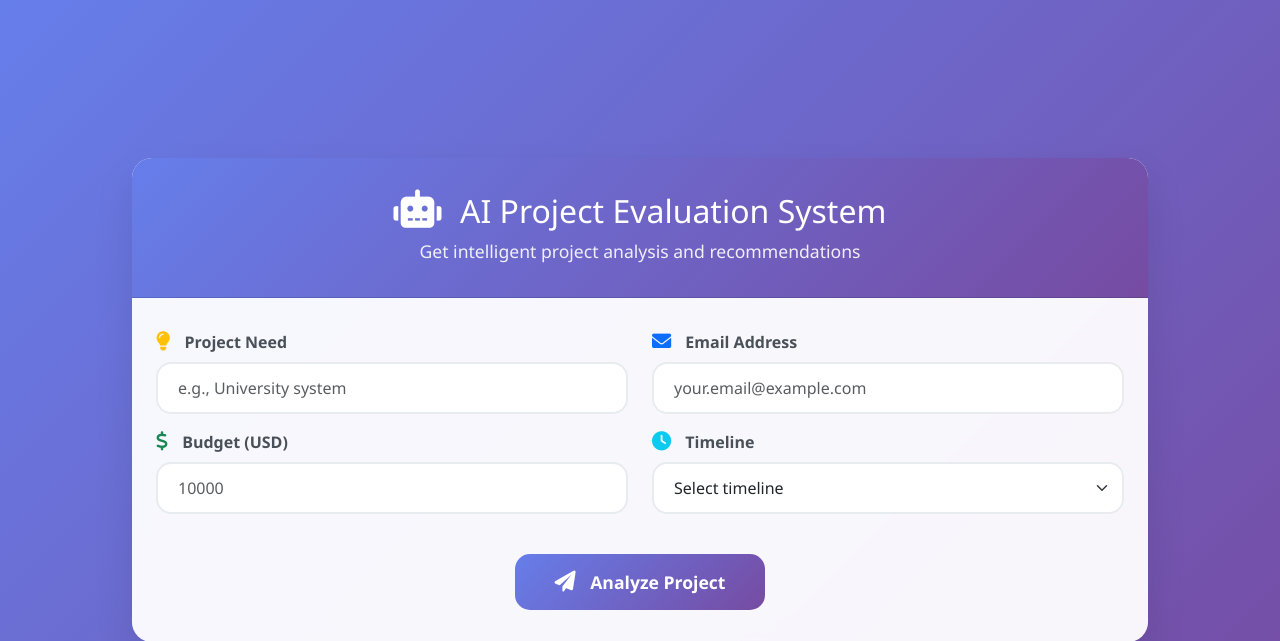
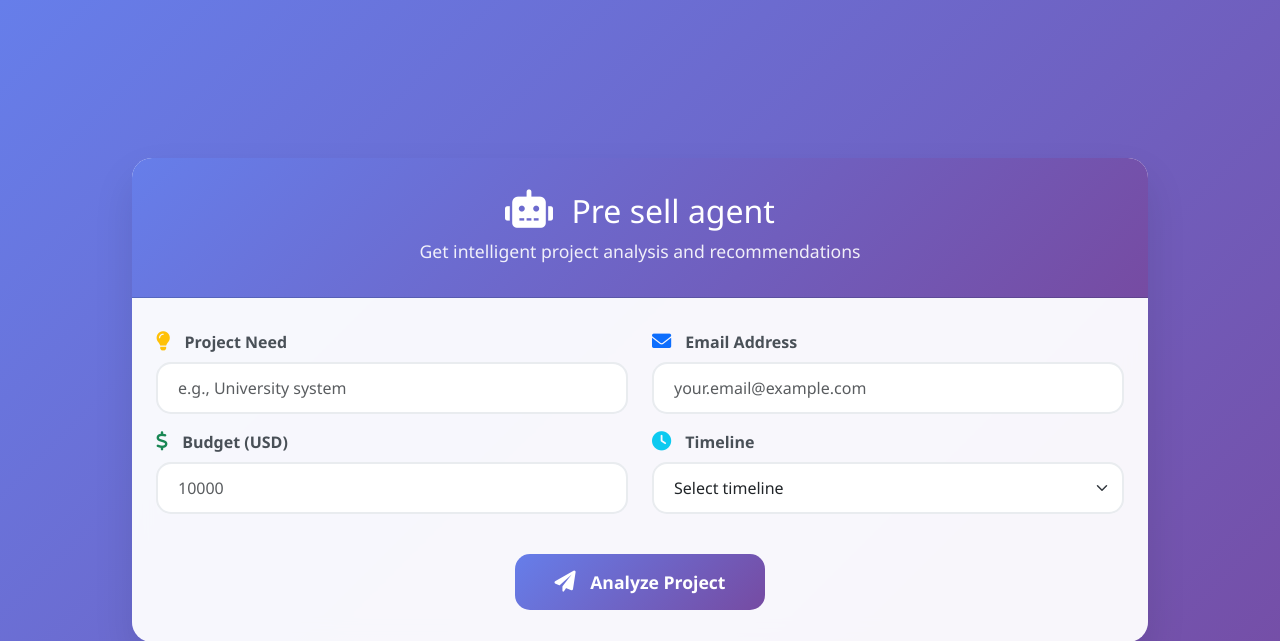
Before and after one commit to ameerwaeel/the_post, a Django app: page /ai_model/html/ in a window 1280 px wide. Shown: the top 641 px of the page. Run offline with Django 5.2, Linux system fonts and the light colour scheme.

Commit message:
Update AI form title to reflect new functionality as "Pre sell agent"

```diff
--- a/templates/ai_form.html
+++ b/templates/ai_form.html
@@ -257,7 +257,7 @@
               <div class="card-header">
                 <h2 class="mb-0">
                   <i class="fas fa-robot icon"></i>
-                  AI Project Evaluation System
+                  Pre sell agent
                 </h2>
                 <p class="mb-0 mt-2">
                   Get intelligent project analysis and recommendations
```
